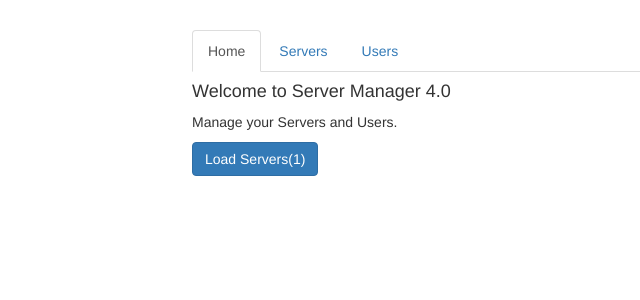
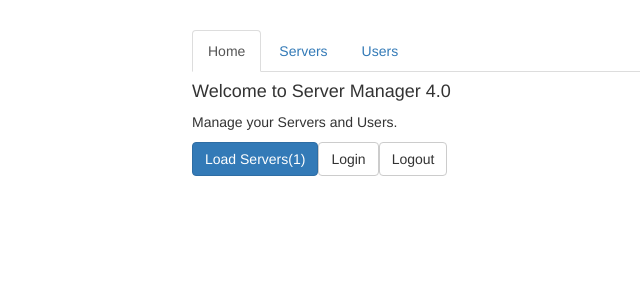
Before and after one commit to awtw/angular-routing, an Angular app: page / in a window 1280 px wide. Shown: the top 300 px of the page, without its empty margins (73-713 px from the left). Built offline with nearby package versions, Linux system fonts and the light colour scheme.

Commit message:
Fake login logout Auth Service

```diff
--- a/src/app/home/home.component.html
+++ b/src/app/home/home.component.html
@@ -1,3 +1,5 @@
 <h4>Welcome to Server Manager 4.0</h4>
 <p>Manage your Servers and Users.</p>
 <button class="btn btn-primary" (click)="onLoadServer(1)">Load Servers(1)</button>
+<button class="btn btn-default" (click)="onLogin()">Login</button>
+<button class="btn btn-default" (click)="onLogout()">Logout</button>
--- a/src/app/home/home.component.ts
+++ b/src/app/home/home.component.ts
@@ -1,5 +1,6 @@
 import { Component, OnInit } from '@angular/core';
 import { Router, ActivatedRoute } from '@angular/router';
+import { AuthService } from '../auth.service';
 
 @Component({
 	selector: 'app-home',
@@ -7,11 +8,19 @@
 	styleUrls: [ './home.component.css' ]
 })
 export class HomeComponent implements OnInit {
-	constructor(private router: Router, private route: ActivatedRoute) {}
+	constructor(private router: Router, private route: ActivatedRoute, private authService: AuthService) {}
 
 	ngOnInit() {}
 
 	onLoadServer(id: number) {
 		this.router.navigate([ '/servers', id, 'edit' ], { queryParams: { allowEdit: '1' }, fragment: 'loading' });
 	}
+
+	onLogin() {
+		this.authService.login();
+	}
+
+	onLogout() {
+		this.authService.logout();
+	}
 }
```
